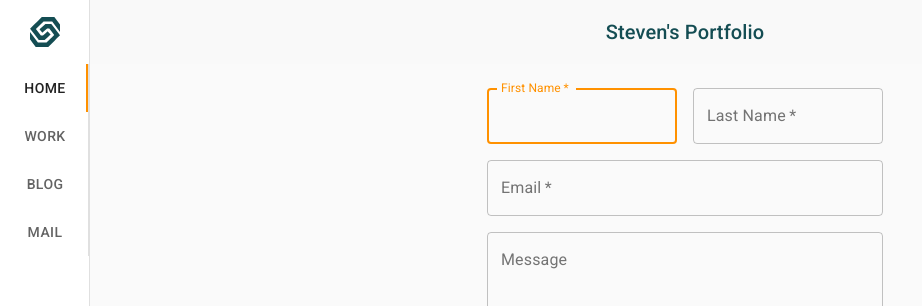
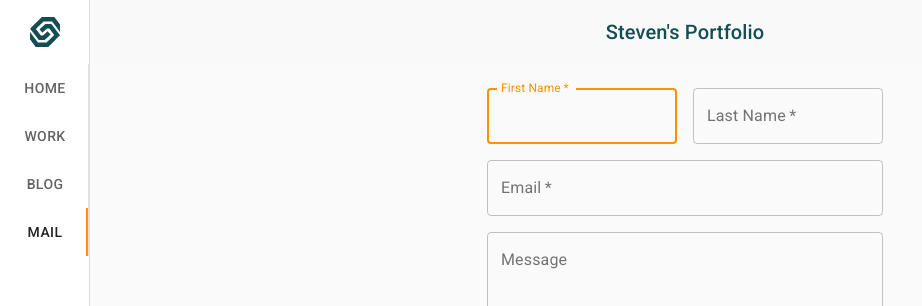
Before and after one commit to stevendelro/Portfolio, a Next.js app: page /mail in a window 1280 px wide. Shown: the top 306 px of the page, without its empty margins (0-922 px from the left). Built offline with nearby package versions, Linux system fonts and the light colour scheme.

Commit message:
fix: active tab is now dependant on current path

```diff
--- a/components/layout/HomeMenu.js
+++ b/components/layout/HomeMenu.js
@@ -1,5 +1,5 @@
 import { useState } from 'react'
-import { useRouter } from 'next/router'
+import Router, { useRouter } from 'next/router'
 import NextLink from 'next/link'
 import Grid from '@material-ui/core/Grid'
 import Tabs from '@material-ui/core/Tabs'
@@ -8,10 +8,10 @@ import ButtonBase from '@material-ui/core/ButtonBase'
 import { makeStyles } from '@material-ui/core/styles'
 import Logo from './Logo'
 
-function a11yProps(index) {
+function a11yProps(tabIndex) {
   return {
-    id: `vertical-tab-${index}`,
-    'aria-controls': `vertical-tabpanel-${index}`,
+    id: `vertical-tab-${tabIndex}`,
+    'aria-controls': `vertical-tabpanel-${tabIndex}`,
   }
 }
 
@@ -23,11 +23,27 @@ function HomeMenu({
   mobileOpen,
   handleDrawerToggle,
 }) {
-  const [value, setValue] = useState(0)
   const router = useRouter()
-  const handleChange = (event, newValue) => {
+  const [activeTabIndex, setActiveTabIndex] = useState(0)
+
+  const handleTabSwitch = (event, selectedTabIndex) => {
     event.preventDefault()
-    setValue(newValue)
+    setActiveTabIndex(selectedTabIndex)
+  }
+
+  // Ensure the current viewed page has the correct tab active
+  // Without these statements, on refresh the active tab will always be 0.
+  if (router.pathname === '/' && activeTabIndex !== 0) {
+    setActiveTabIndex(0)
+  }
+  if (router.pathname === '/work' && activeTabIndex !== 1) {
+    setActiveTabIndex(1)
+  }
+  if (router.pathname === '/blog' && activeTabIndex !== 2) {
+    setActiveTabIndex(2)
+  }
+  if (router.pathname === '/mail' && activeTabIndex !== 3) {
+    setActiveTabIndex(3)
   }
 
   function LinkTab(props) {
@@ -98,8 +114,8 @@ function HomeMenu({
       <div className={classes.toolbar} />
       <Tabs
         orientation='vertical'
-        value={value}
-        onChange={handleChange}
+        value={activeTabIndex}
+        onChange={handleTabSwitch}
         aria-label='home menu tabs'
         className={classes.tabs}>
         <LinkTab className={classes.tab} label='home' {...a11yProps(0)} />
```
